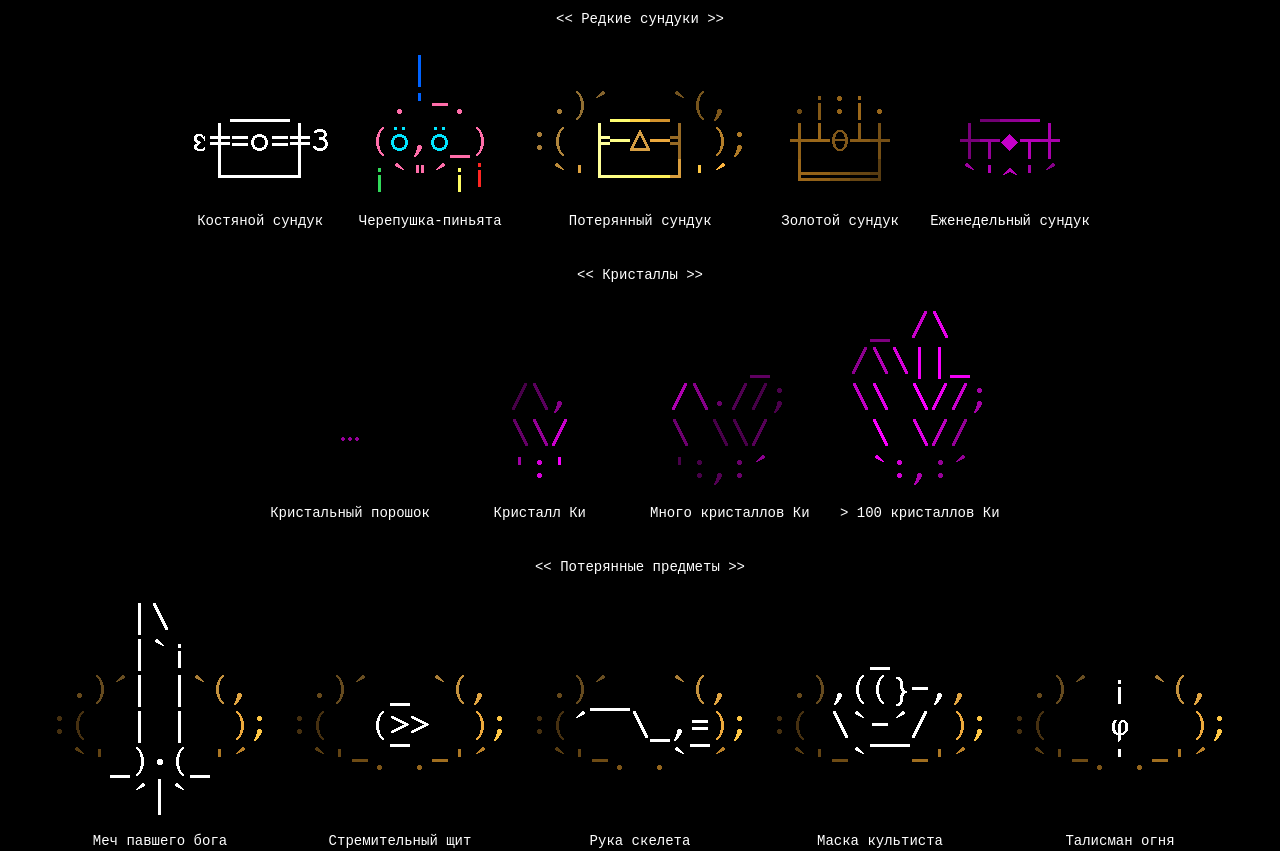
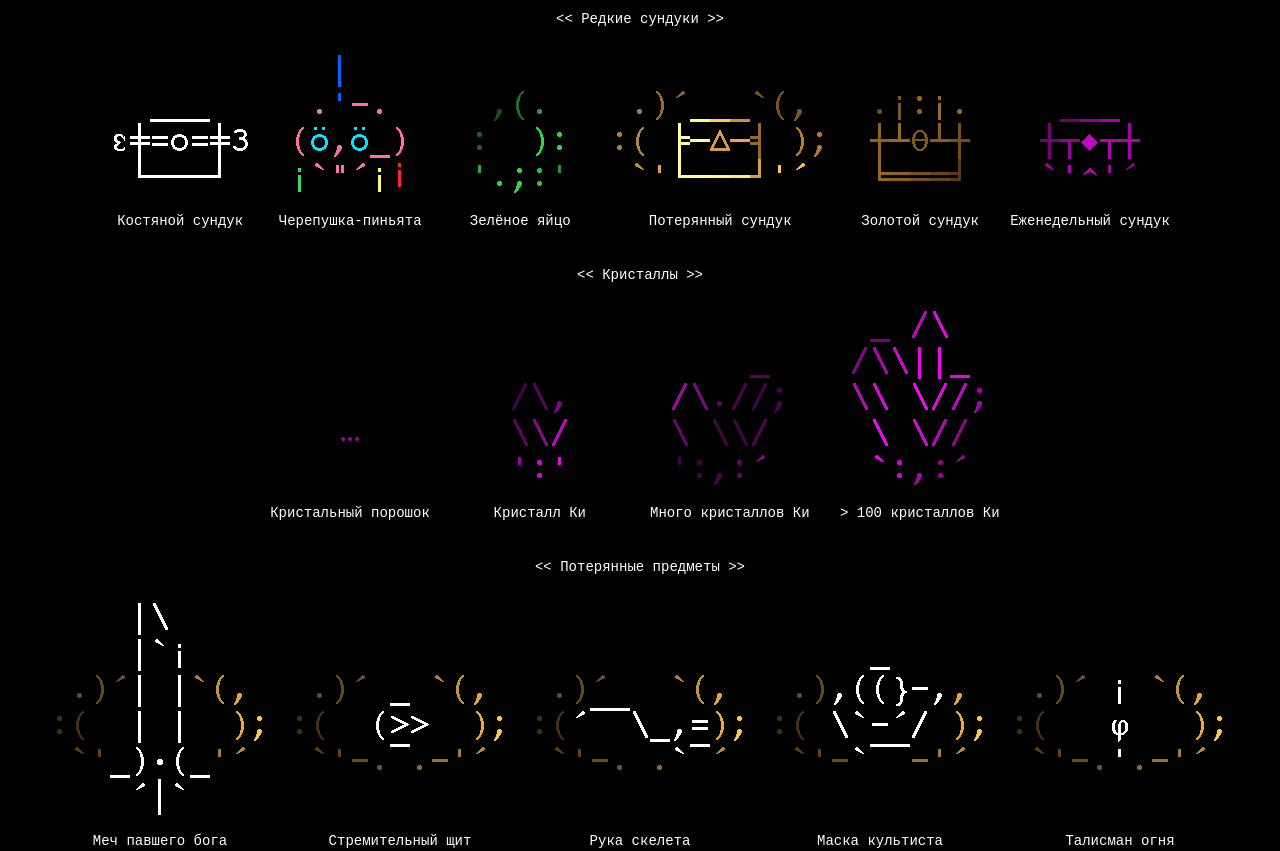
Before and after one commit to Catalyst-42/chest-collection, a plain HTML site: page index.html in a window 1280 px wide. Shown: the part 2087-2938 px from the top of the page. Drawn offline with Linux system fonts and the light colour scheme.

Commit message:
Green egg

```diff
--- a/index.html
+++ b/index.html
@@ -87,6 +87,7 @@
   <div class="block">
     <div class="card"> <img src="./Chests/Rare/bone.png"> <p>Костяной сундук</p> </div>
     <div class="card"> <img src="./Chests/Rare/skull_pinata.png"> <p>Черепушка-пиньята</p> </div>
+    <div class="card"> <img src="./Chests/Rare/egg_green.gif"> <p>Зелёное яйцо</p> </div>
     <div class="card"> <img src="./Chests/Rare/lost.gif"> <p>Потерянный сундук</p> </div>
     <div class="card"> <img src="./Chests/Rare/golden.gif"> <p>Золотой сундук</p> </div>
     <div class="card"> <img src="./Chests/Rare/weekly.gif"> <p>Еженедельный сундук</p> </div>
```
Also changed, not shown: index_eng.html (+1 -0 lines), Chests/Rare/egg_green.gif (added), Chests/Rare/egg_green.png (added), 1 other file.
